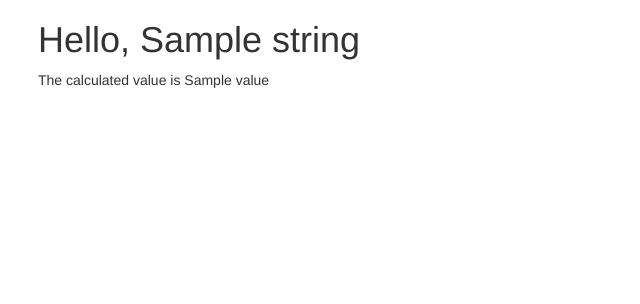
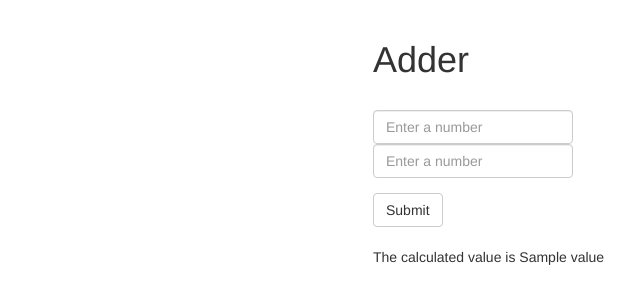
Before and after one commit to jascharf10/API-Test, a Flask app: template app/templates/index.html in a window 1280 px wide. Shown: the top 304 px of the page, without its empty margins (32-672 px from the left). Run offline with Flask 2, Linux system fonts and the light colour scheme; the template is opened without the code that fills it: most values are stand-ins (such as "Sample title", 1, 10 or a date in 2020); some libraries are stand-ins or nearby versions.

Commit message:
created a basic calculator app

```diff
--- a/app/app.py
+++ b/app/app.py
@@ -1,4 +1,4 @@
-from flask import Flask, render_template
+from flask import Flask, render_template, request
 
 app = Flask(__name__)
 
@@ -7,10 +7,14 @@ app = Flask(__name__)
 def hello():
     return "Hello, World!"
 
-@app.route("/<int:value>")
-def home(value):
-    add_one = value + 1
-    return render_template('index.html', string="TESTING!!!", value=add_one)
+@app.route("/", methods=['GET', 'POST'])
+def home():
+    if request.method == 'POST':
+        value_one = int(request.form['number-one'])
+        value_two = int(request.form['number-two'])
+        total = value_one + value_two
+        return render_template('index.html', value=total)
+    return render_template('index.html')
 
 if __name__ == "__main__":
     app.run(debug=True)
--- a/app/templates/index.html
+++ b/app/templates/index.html
@@ -1,13 +1,31 @@
 <!DOCTYPE html>
 <html>
   <head>
-    <title>Bootstrap 101 Template</title>
+    <title>Adder</title>
     <meta name="viewport" content="width=device-width, initial-scale=1.0">
     <link href="http://netdna.bootstrapcdn.com/bootstrap/3.1.1/css/bootstrap.min.css" rel="stylesheet" media="screen">
+    <style>
+        .container {
+            max-width: 500px;
+            padding-top: 20px;
+        }
+        input {
+            max-width: 200px;
+        }
+    </style>
   </head>
   <body>
     <div class="container">
-      <h1>Hello, {{string}}</h1>
+        <h1>Adder</h1>
+        <br>
+        <form role="form" method="post">
+            <div class="form-group">
+                <input type="number" class="form-control" name="number-one" placeholder="Enter a number" required>
+                <input type="number" class="form-control" name="number-two" placeholder="Enter a number" required>
+            </div>
+            <button type="submit" class="btn btn-default">Submit</button>
+        </form>
+        <br>
         <p>The calculated value is {{value}}</p>
     </div>
     <script src="http://code.jquery.com/jquery-1.11.0.min.js"></script>
```
